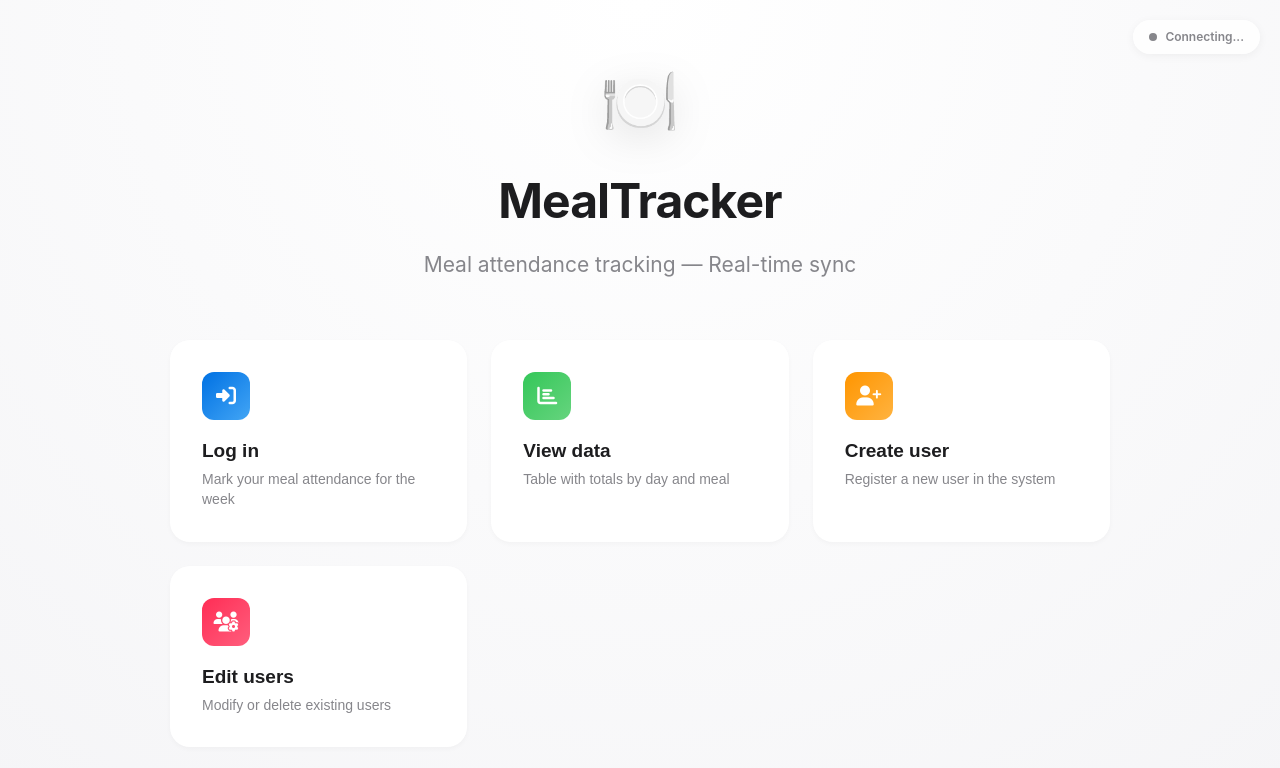
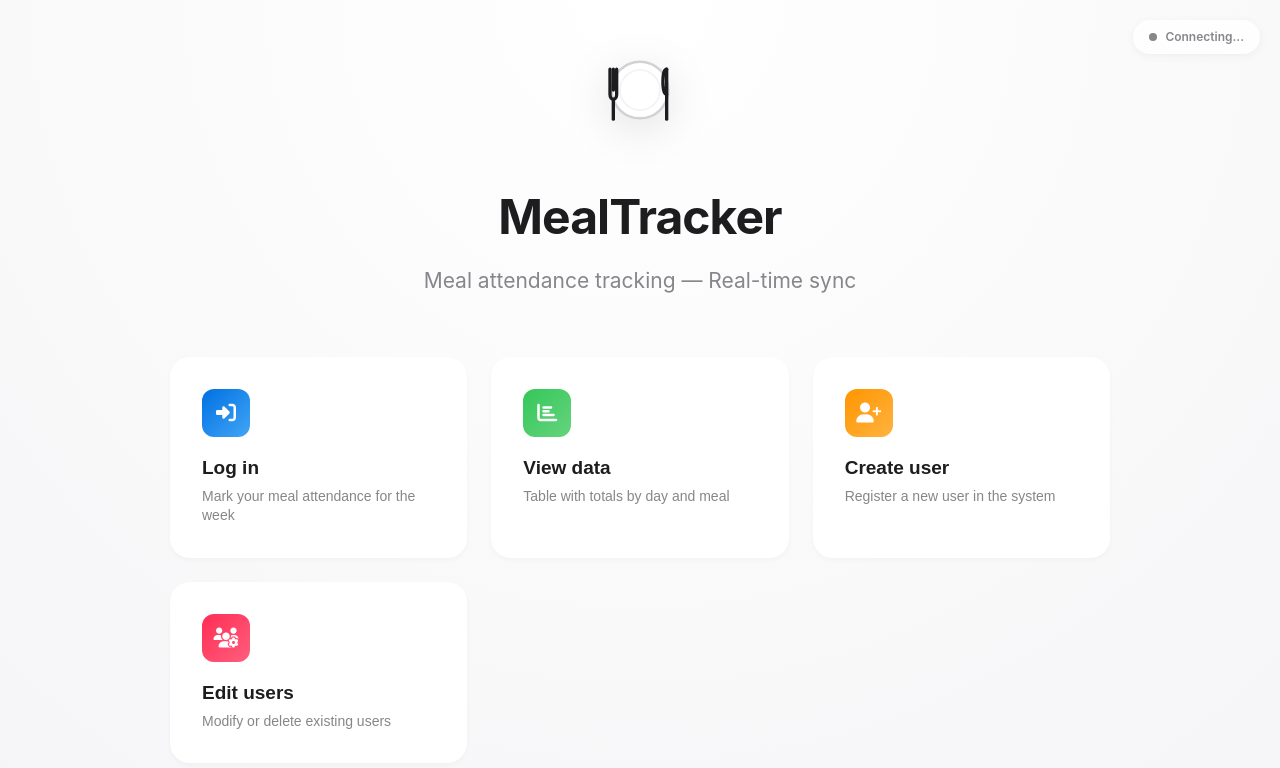
Before and after one commit to MonicaM-RM/Meals, a plain HTML site: page index.html in a window 1280 px wide. Drawn offline with Linux system fonts and the light colour scheme; no server answers.

Commit message:
Add files via upload
Versión 3

```diff
--- a/index.html
+++ b/index.html
@@ -38,7 +38,22 @@
 
     <!-- WELCOME -->
     <div id="welcomeScreen" class="welcome" role="main">
-      <div class="logo">🍽️</div>
+      <div class="logo">
+        <svg width="100" height="100" viewBox="0 0 120 120" fill="none" xmlns="http://www.w3.org/2000/svg">
+          <!-- Plate -->
+          <circle cx="60" cy="60" r="34" fill="white" stroke="#D1D1D6" stroke-width="3"/>
+          <circle cx="60" cy="60" r="24" stroke="#F2F2F7" stroke-width="2"/>
+
+          <!-- Fork (Left) -->
+          <path d="M24 35 V65 C24 73 32 73 32 65 V35" stroke="#1D1D1F" stroke-width="4" stroke-linecap="round" stroke-linejoin="round"/>
+          <path d="M28 35 V60" stroke="#1D1D1F" stroke-width="4" stroke-linecap="round"/>
+          <path d="M28 73 V95" stroke="#1D1D1F" stroke-width="4" stroke-linecap="round"/>
+
+          <!-- Knife (Right) -->
+          <path d="M92 35 V95" stroke="#1D1D1F" stroke-width="4" stroke-linecap="round"/>
+          <path d="M92 35 C86 35 86 65 92 65" stroke="#1D1D1F" stroke-width="4" stroke-linecap="round" stroke-linejoin="round"/>
+        </svg>
+      </div>
       <h1>MealTracker</h1>
       <div class="subtitle">Meal attendance tracking — Real-time sync</div>
 
```
